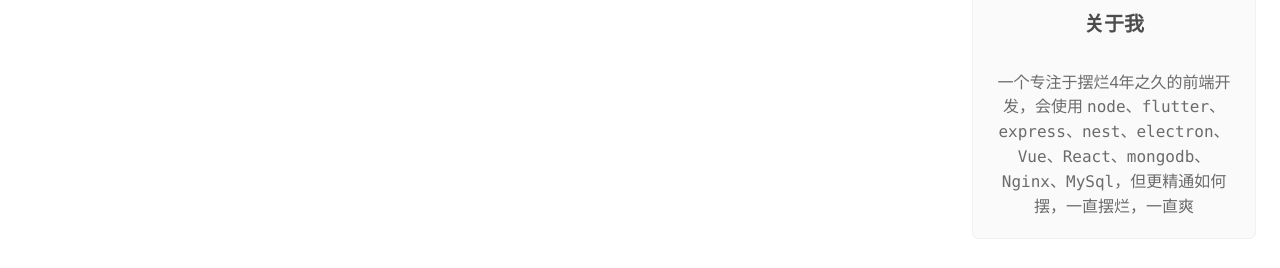
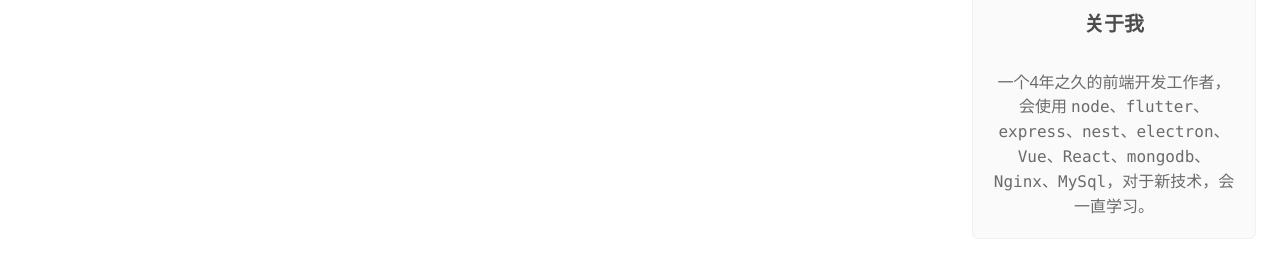
Before and after one commit to nishuiwei/blog, a Nuxt app: page / in a window 1280 px wide. Shown: the part 524-792 px from the top of the page. Built offline with nearby package versions, Linux system fonts and the light colour scheme; no server answers.

Commit message:
fix: 修改关于我文字

```diff
--- a/components/sidebar/right.vue
+++ b/components/sidebar/right.vue
@@ -2,9 +2,9 @@
 	<aside class="text-stone-100">
 		<sidebar-preview-card title="关于我">
 			<div class="text-base dark:text-dim-200 text-him-100 text-center">
-				一个专注于摆烂4年之久的前端开发，会使用
+				一个4年之久的前端开发工作者，会使用
 				<code>node</code
-				>、<code>flutter</code>、<code>express</code>、<code>nest</code>、<code>electron</code>、<code>Vue</code>、<code>React</code>、<code>mongodb</code>、<code>Nginx</code>、<code>MySql</code>，但更精通如何摆，一直摆烂，一直爽
+				>、<code>flutter</code>、<code>express</code>、<code>nest</code>、<code>electron</code>、<code>Vue</code>、<code>React</code>、<code>mongodb</code>、<code>Nginx</code>、<code>MySql</code>，对于新技术，会一直学习。
 			</div>
 		</sidebar-preview-card>
 		<slot name="featured-article" />
```
